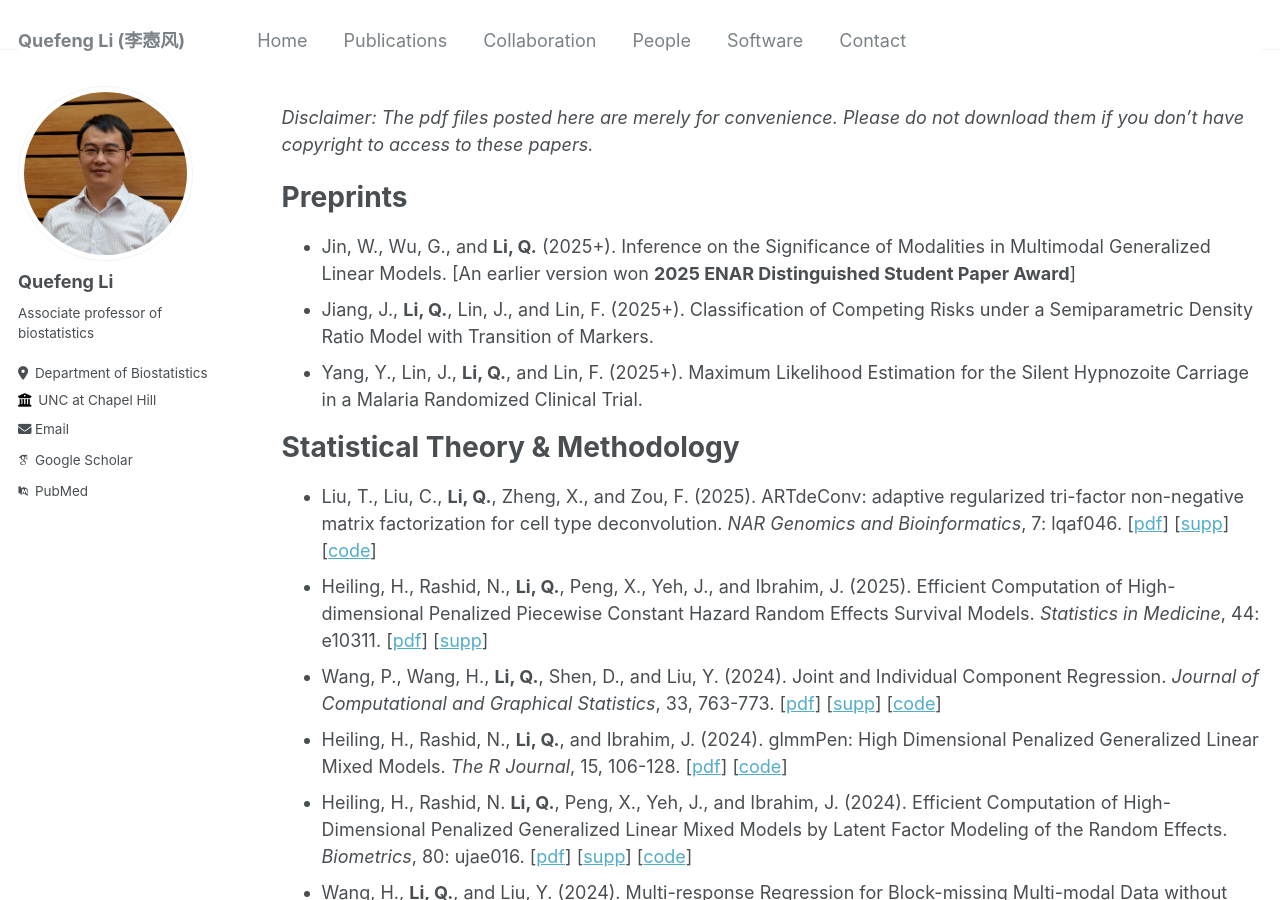
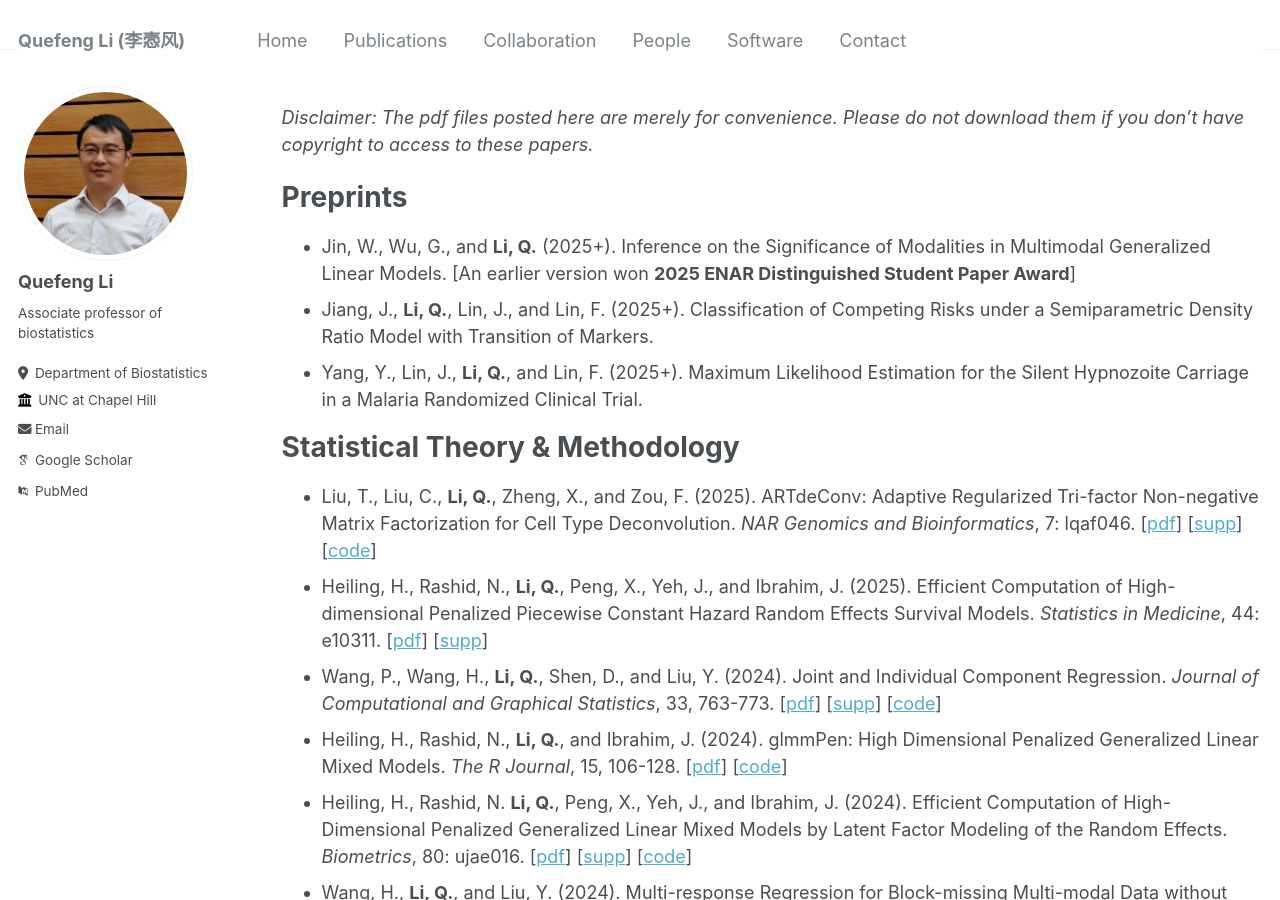
Before and after one commit to quefengli/quefengli.github.io, a Jekyll site: the page built from _pages/publications.md, in a window 1280 px wide and 900 px high. Built offline with Jekyll 4.4.1, drawn with Linux system fonts in a browser that asks for light colours; some web fonts are replaced.

```diff
--- a/_pages/publications.md
+++ b/_pages/publications.md
@@ -16,8 +16,8 @@ Ratio Model with Transition of Markers.
 Malaria Randomized Clinical Trial.
 
 # Statistical Theory & Methodology
-- Liu, T., Liu, C., **Li, Q.**, Zheng, X., and Zou, F. (2025). ARTdeConv: adaptive regularized tri-factor non-negative
-matrix factorization for cell type deconvolution. _NAR Genomics and Bioinformatics_, 7:
+- Liu, T., Liu, C., **Li, Q.**, Zheng, X., and Zou, F. (2025). ARTdeConv: Adaptive Regularized Tri-factor Non-negative
+Matrix Factorization for Cell Type Deconvolution. _NAR Genomics and Bioinformatics_, 7:
 lqaf046. [[pdf](..files/publication/NAR2025.pdf)] [[supp](../files/publication/NAR2025_supp.pdf)]
 [[code](https://github.com/gr8lawrence/ARTDeConv)]
 - Heiling, H., Rashid, N., **Li, Q.**, Peng, X., Yeh, J., and Ibrahim, J. (2025). Efficient Computation of High-dimensional
```
